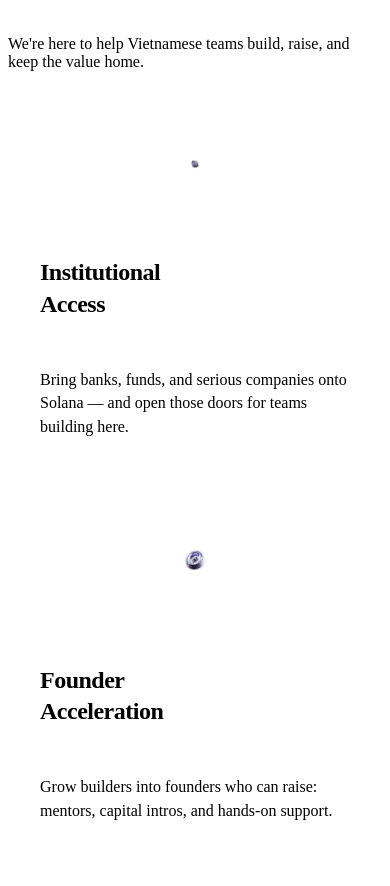
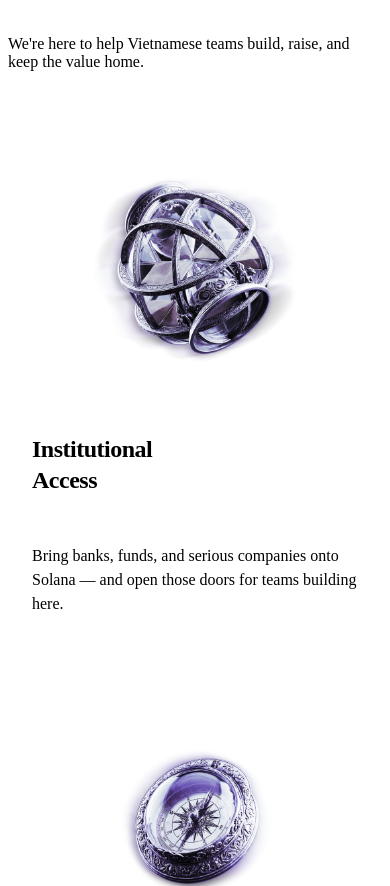
Before and after one commit to 0xk2/superteam-vietnam-landing-page, a React (Vite) app: page / in a window 390 px wide. Shown: the part 920-1806 px from the top of the page. Built offline with nearby package versions, Linux system fonts and the light colour scheme; the HTML template or start-up script is replaced by a standard one.

Commit message:
Keep pillar card 3D objects full-size on mobile

```diff
--- a/src/components/PillarsSection.css
+++ b/src/components/PillarsSection.css
@@ -158,8 +158,26 @@
 }
 
 @media (max-width: 640px) {
+  /* auto height so the always-visible description doesn't squeeze the 3D object */
   .pillar-card {
-    height: 360px;
+    height: auto;
+    min-height: 360px;
+  }
+
+  .pillar-card__img {
+    flex: none;
+    height: 235px;
+    padding: 24px;
+  }
+
+  .pillar-card__img img {
+    height: 100%;
+    max-height: none;
+  }
+
+  .pillar-card__meta {
+    padding: 24px;
+    padding-top: 0;
   }
 
   .pillars {
```
